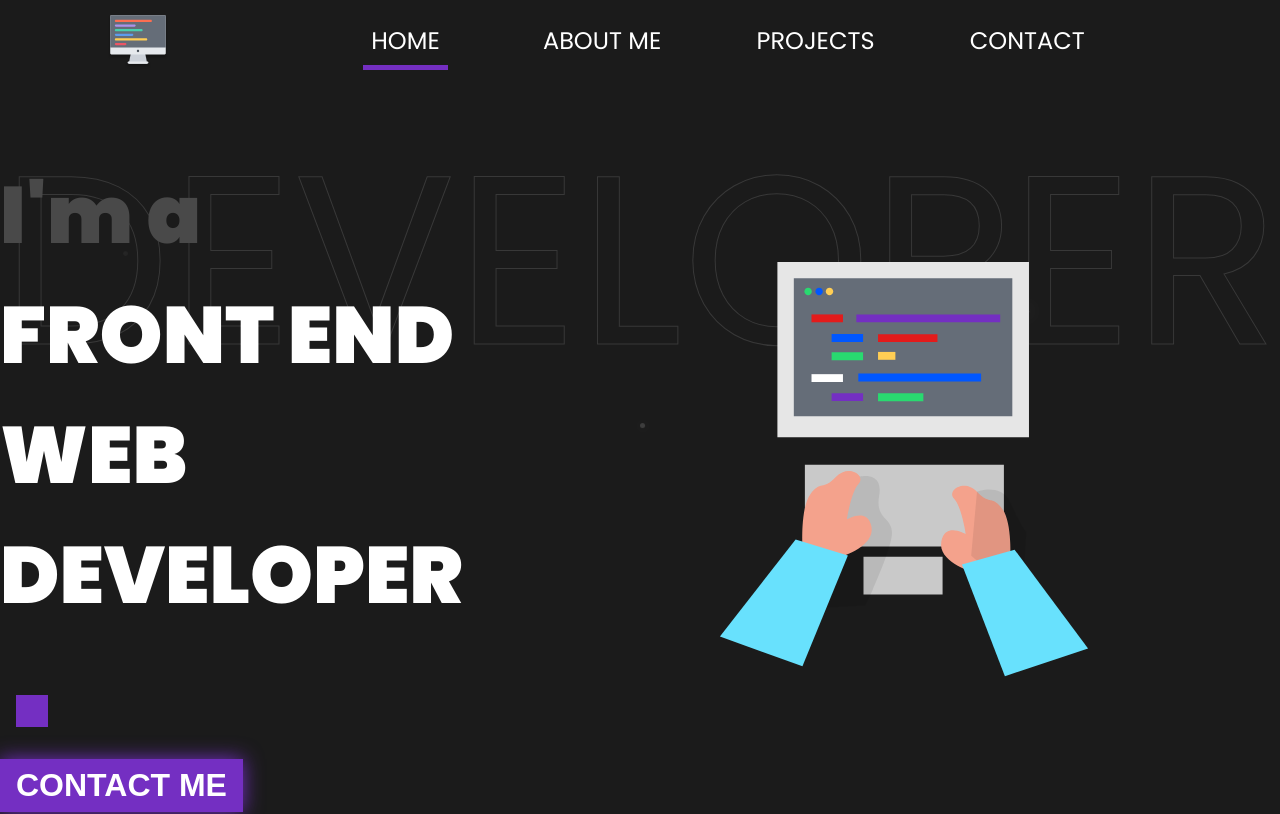
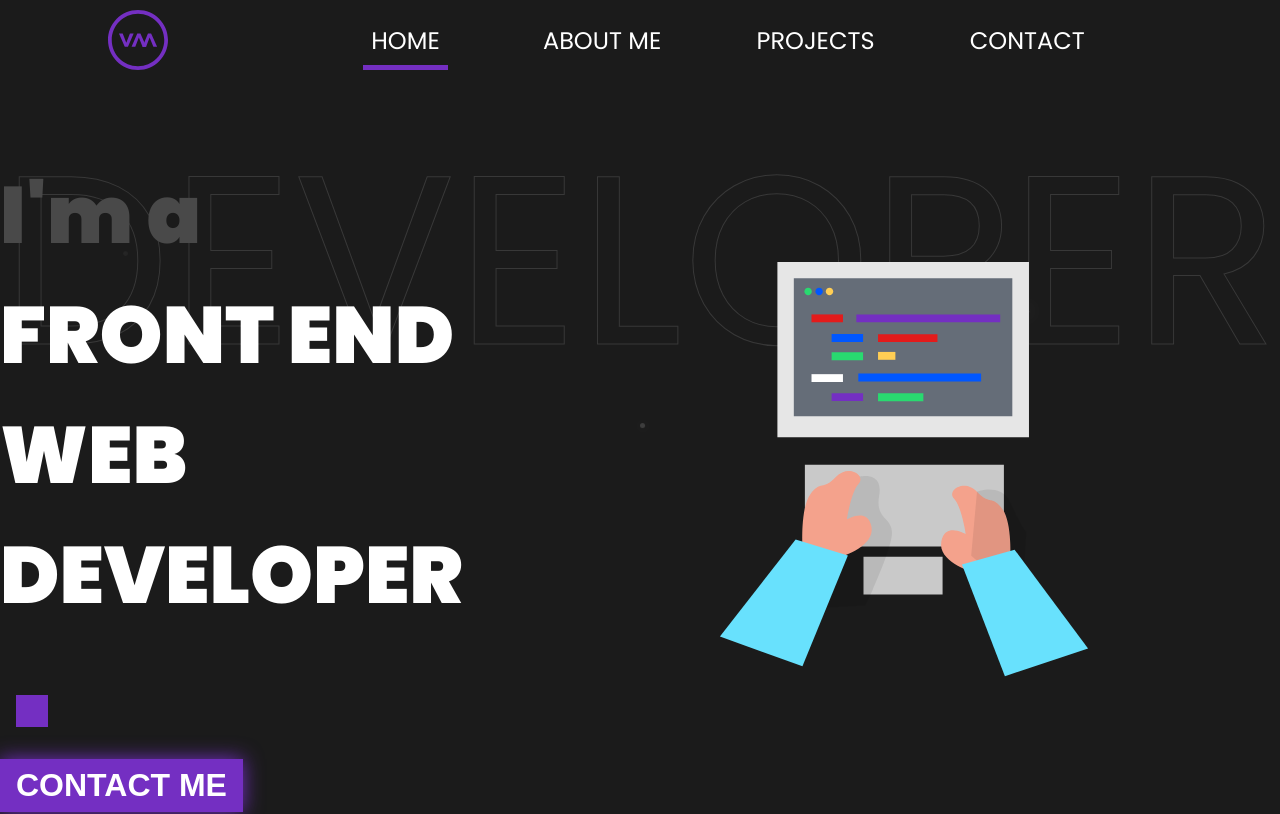
Before and after one commit to VictorMMartinezJr/Portfolio-Landing, a React (Create React App) app: page / in a window 1280 px wide. Shown: the top 814 px of the page. Built offline with nearby package versions, Linux system fonts and the light colour scheme.

Commit message:
added nav-logo animation

```diff
--- a/package.json
+++ b/package.json
@@ -9,6 +9,7 @@
     "@testing-library/user-event": "^12.8.3",
     "aos": "^2.3.4",
     "bootstrap": "^4.6.0",
+    "gsap": "^3.9.1",
     "react": "^17.0.2",
     "react-dom": "^17.0.2",
     "react-helmet-async": "^1.2.2",
--- a/src/components/Navbar/Navbar.js
+++ b/src/components/Navbar/Navbar.js
@@ -1,14 +1,43 @@
 import './Navbar.css';
-import { useState } from 'react';
+import { useState, useRef, useEffect } from 'react';
 import { NavLink } from 'react-router-dom';
+import {gsap} from 'gsap';
 
 const Navbar = () => {
     const [navActive, setNavActive] = useState(false);
+    const firstVRef = useRef(null);
+    const secondVRef = useRef(null);
+    const thirdVRef = useRef(null);
+    const slashRef = useRef(null);
+    const firstVStart = 'M95.583 258.914L203.967 306.033V275.528L128.362 245.546L203.967 216.641V185.911L95.583 232.82V258.914Z'
+    const firstVEnd = 'M163.095 300.072L209.456 191.362L178.952 191.575L149.498 267.387L120.067 191.986L89.3373 192.2L137.001 300.254L163.095 300.072Z';
+    const secondVStart = 'M286 216.311L361.71 245.74L286 275.513V306.033L394.488 258.794V232.91L286 186V216.311Z'
+    const secondVEnd = 'M311.396 300.721L339.63 224.557L370.591 299.79L401.107 299.309L352.166 191.578L326.286 191.985L281.089 301.198L311.396 300.721Z'
+    const thirdVStart = 'M286 216.311L361.71 245.74L286 275.513V306.033L394.488 258.794V232.91L286 186V216.311Z'
+    const thirdVEnd = 'M222.879 300.957L251.911 225.093L282.08 300.646L312.6 300.486L264.793 192.247L238.909 192.383L192.569 301.115L222.879 300.957Z'
+
+
+    useEffect(() => {
+        gsap.fromTo(firstVRef.current, {attr: {d: firstVStart}}, {attr: {d: firstVEnd}, delay: 1});
+        gsap.fromTo(secondVRef.current, {attr: {d: secondVStart}}, {attr: {d: secondVEnd}, delay: 1});
+        gsap.fromTo(thirdVRef.current, {attr: {d: thirdVStart}}, {attr: {d: thirdVEnd}, delay: 1});
+        gsap.fromTo(slashRef.current, {opacity: 1}, {opacity: 0, delay: 1});
+    }, [])
 
     return (
         <nav>
             <div className='nav'>
-                <img className='nav-logo' src='./assets/images/programming-logo.svg' alt="programming-logo" />
+                <div className='nav-logo'>
+                    <svg width="60" height="60" viewBox="0 0 490 490" fill="none" xmlns="http://www.w3.org/2000/svg">
+                        <g id="Group">
+                        <path id="Vector" d="M245 0C109.69 0 0 109.69 0 245C0 380.31 109.69 490 245 490C380.31 490 490 380.31 490 245C490 109.69 380.31 0 245 0ZM245 459.375C126.794 459.375 30.625 363.207 30.625 245C30.625 126.794 126.794 30.625 245 30.625C363.206 30.625 459.375 126.794 459.375 245C459.375 363.207 363.206 459.375 245 459.375Z" fill="#742FC2"/>
+                        <path id="first-V" d="M95.583 258.914L203.967 306.033V275.528L128.362 245.546L203.967 216.641V185.911L95.583 232.82V258.914Z" fill="#742FC2" ref={firstVRef}/>
+                        <path id="slash" d="M213.986 326.744H236.312L275.894 163.256H253.135L213.986 326.744Z" fill="#742FC2" ref={slashRef}/>
+                        <path id="third-v" d="M286 216.311L361.71 245.74L286 275.513V306.033L394.488 258.794V232.91L286 186V216.311Z" fill="#742FC2" ref={thirdVRef}/>
+                        <path id="second-v" d="M286 216.311L361.71 245.74L286 275.513V306.033L394.488 258.794V232.91L286 186V216.311Z" fill="#742FC2" ref={secondVRef}/>
+                        </g>
+                    </svg>
+                </div>
                 <ul className={navActive ? "nav-links active" : 'nav-links'}>
                     <li className="nav-link" onClick={() => setNavActive(false)}>
                         <NavLink exact to='/' activeClassName={'nav-link is-active'}>HOME</NavLink>
```
Also changed, not shown: 1 other file (tests, documents, lock files or other folders).
